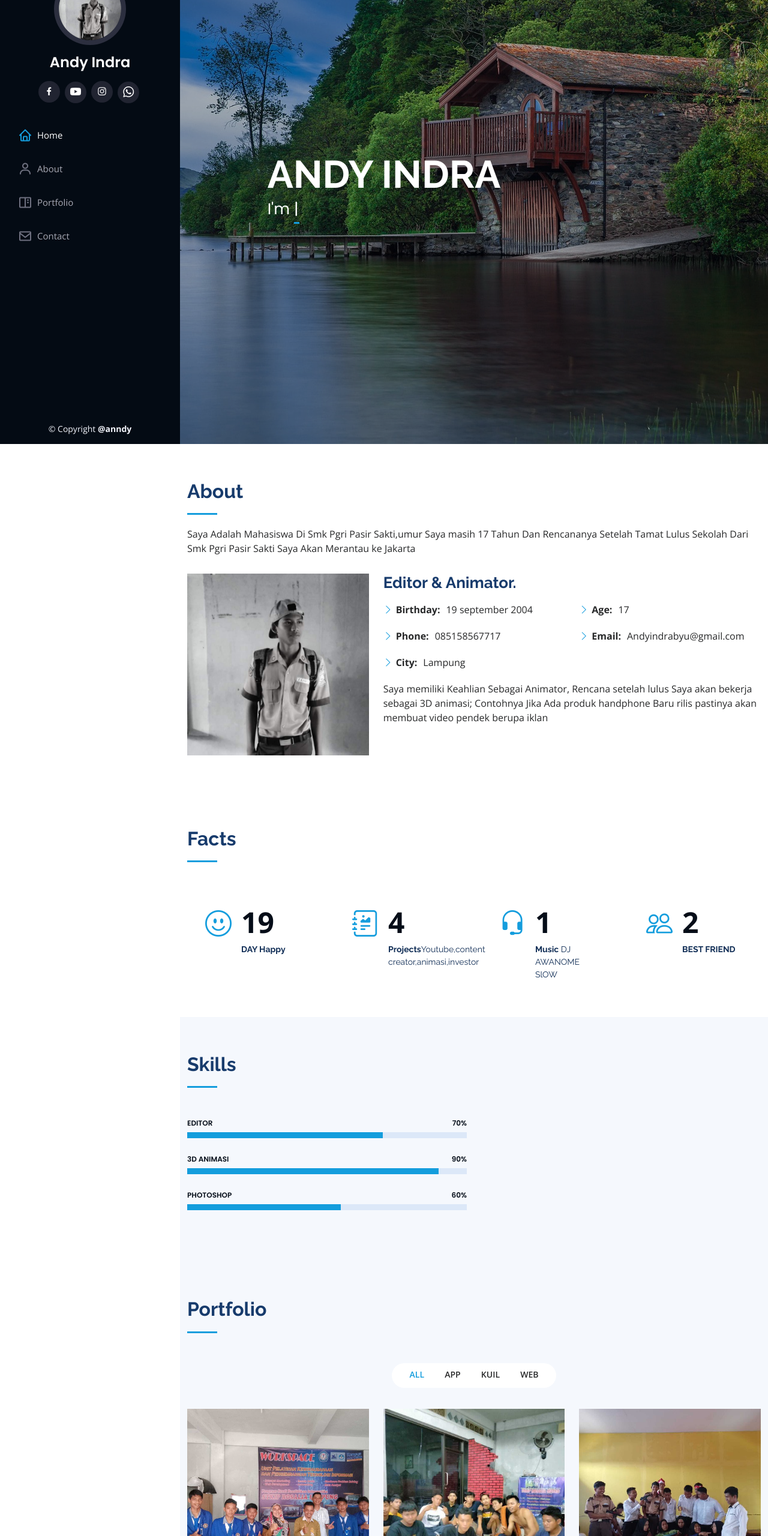
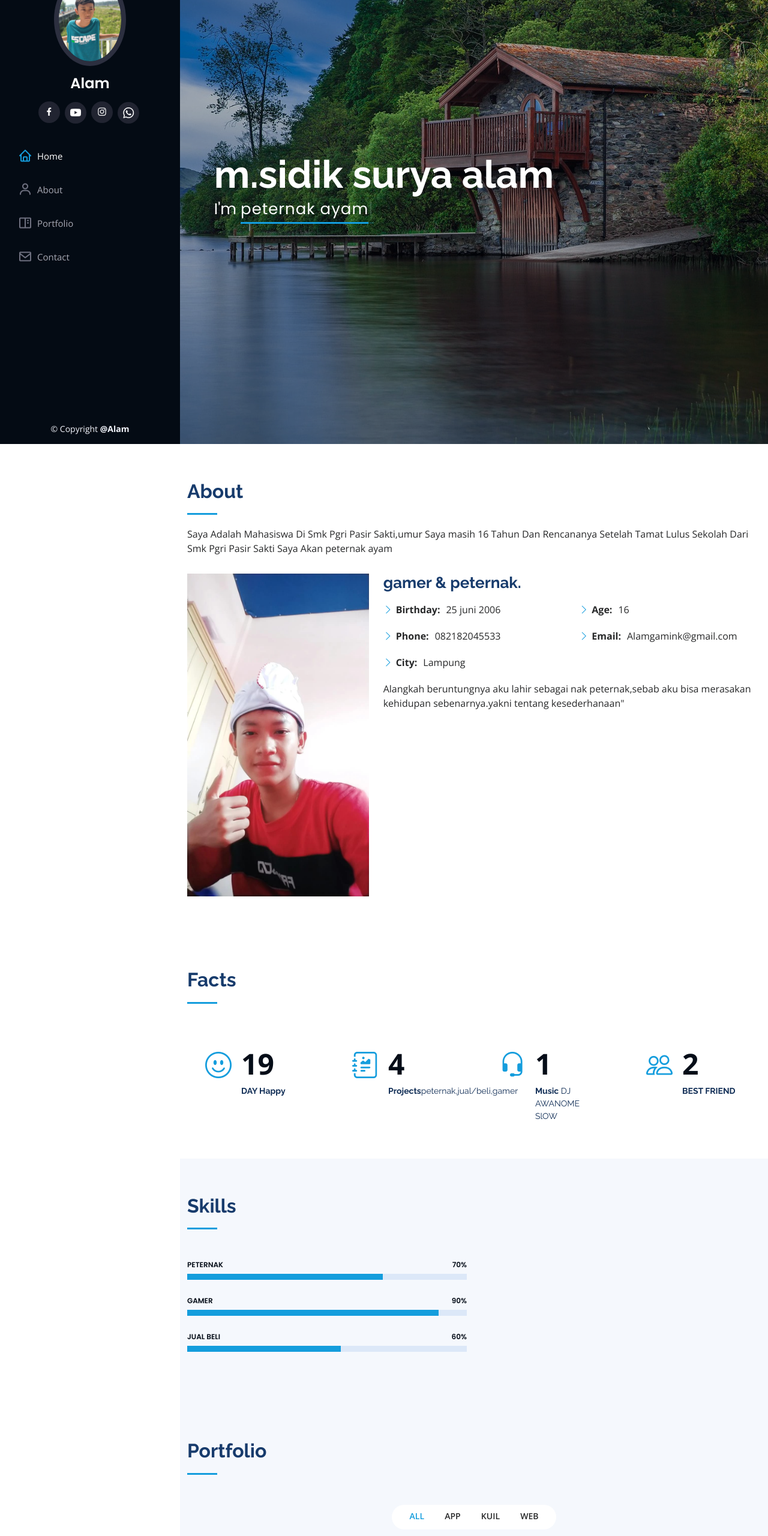
Before and after one commit to lordwhite9/webprofil, a plain HTML site: page index.html in a window 1280 px wide. Shown: the part 60-2620 px from the top of the page at 60% size. Drawn offline with nearby package versions, Linux system fonts and the light colour scheme.

Commit message:
first commit

```diff
--- a/index.html
+++ b/index.html
@@ -10,8 +10,8 @@
   <meta content="" name="keywords">
 
   <!-- Favicons -->
-  <link href="assets/img/logo1.png" rel="icon">
-  <link href="assets/img/logo1.png" rel="apple-touch-icon">
+  <link href="assets/img/alam1.png" rel="icon">
+  <link href="assets/img/alam1.png" rel="apple-touch-icon">
 
   <!-- Google Fonts -->
   <link href="https://fonts.googleapis.com/css?family=Open+Sans:300,300i,400,400i,600,600i,700,700i|Raleway:300,300i,400,400i,500,500i,600,600i,700,700i|Poppins:300,300i,400,400i,500,500i,600,600i,700,700i" rel="stylesheet">
@@ -46,13 +46,13 @@
     <div class="d-flex flex-column">
 
       <div class="profile">
-        <img src="assets/img/foto1.jpeg" alt="" class="img-fluid rounded-circle">
-        <h1 class="text-light"><a href="index.html">Andy Indra</a></h1>
+        <img src="assets/img/alam1.jpeg" alt="" class="img-fluid rounded-circle">
+        <h1 class="text-light"><a href="index.html">Alam</a></h1>
         <div class="social-links mt-3 text-center">
-          <a href="https://www.facebook.com/profile.php?id=100080259265383" class="facebook"><i class="bx bxl-facebook"></i></a>
-          <a href="https://www.youtube.com/@whitezz2243" class="youtube"><i class="bi bi-youtube"></i></a>
-          <a href="https://instagram.com/whitez19310?igshid=ZDdkNTZiNTM=" class="instagram"><i class="bx bxl-instagram"></i></a>
-          <a href="https://wa.me/6285158567717/?text=Halo%20Selamat%20Pagi" class="whatsapp"><i class="bi bi-whatsapp"></i></a>
+          <a href="" class="facebook"><i class="bx bxl-facebook"></i></a>
+          <a href="" class="youtube"><i class="bi bi-youtube"></i></a>
+          <a href="https://www.instagram.com/ini.alamz06/" class="instagram"><i class="bx bxl-instagram"></i></a>
+          <a href="https://wa.me/6282182045533/?text=Halo%20Selamat%20Pagi" class="whatsapp"><i class="bi bi-whatsapp"></i></a>
         </div>
       </div>
 
@@ -70,8 +70,8 @@
   <!-- ======= Hero Section ======= -->
   <section id="hero" class="d-flex flex-column justify-content-center align-items-center">
     <div class="hero-container" data-aos="fade-in">
-      <h1>ANDY INDRA</h1>
-      <p>I'm <span class="typed" data-typed-items="Editor,Gamer,Animator"></span></p>
+      <h1>m.sidik surya alam</h1>
+      <p>I'm <span class="typed" data-typed-items="gamer,peternak ayam"></span></p>
     </div>
   </section><!-- End Hero -->
 
@@ -83,35 +83,35 @@
 
         <div class="section-title">
           <h2>About</h2>
-          <p>Saya Adalah Mahasiswa Di Smk Pgri Pasir Sakti,umur Saya masih 17 Tahun Dan Rencananya Setelah Tamat Lulus Sekolah Dari Smk Pgri Pasir Sakti Saya Akan Merantau ke Jakarta </p>
+          <p>Saya Adalah Mahasiswa Di Smk Pgri Pasir Sakti,umur Saya masih 16 Tahun Dan Rencananya Setelah Tamat Lulus Sekolah Dari Smk Pgri Pasir Sakti Saya Akan peternak ayam </p>
         </div>
 
         <div class="row">
           <div class="col-lg-4" data-aos="fade-right">
-            <img src="assets/img/foto1.jpeg" class="img-fluid" alt="">
+            <img src="assets/img/alam2.jpeg" class="img-fluid" alt="">
           </div>
           <div class="col-lg-8 pt-4 pt-lg-0 content" data-aos="fade-left">
-            <h3>Editor &amp; Animator.</h3>
+            <h3>gamer &amp; peternak.</h3>
             <p class="fst-italic">
 
             </p>
             <div class="row">
               <div class="col-lg-6">
                 <ul>
-                  <li><i class="bi bi-chevron-right"></i> <strong>Birthday:</strong> <span>19 september 2004</span></li>
-                  <li><i class="bi bi-chevron-right"></i> <strong>Phone:</strong> <span>085158567717</span></li>
+                  <li><i class="bi bi-chevron-right"></i> <strong>Birthday:</strong> <span>25 juni 2006</span></li>
+                  <li><i class="bi bi-chevron-right"></i> <strong>Phone:</strong> <span>082182045533</span></li>
                   <li><i class="bi bi-chevron-right"></i> <strong>City:</strong> <span>Lampung</span></li>
                 </ul>
               </div>
               <div class="col-lg-6">
                 <ul>
-                  <li><i class="bi bi-chevron-right"></i> <strong>Age:</strong> <span>17</span></li>
-                  <li><i class="bi bi-chevron-right"></i> <strong>Email:</strong> <span>Andyindrabyu@gmail.com</span></li>
+                  <li><i class="bi bi-chevron-right"></i> <strong>Age:</strong> <span>16</span></li>
+                  <li><i class="bi bi-chevron-right"></i> <strong>Email:</strong> <span>Alamgamink@gmail.com</span></li>
                 </ul>
               </div>
             </div>
             <p>
-             Saya memiliki Keahlian Sebagai Animator, Rencana setelah lulus Saya akan bekerja sebagai 3D animasi; Contohnya Jika Ada produk handphone Baru rilis pastinya akan membuat video pendek berupa iklan
+             Alangkah beruntungnya aku lahir sebagai nak peternak,sebab aku bisa merasakan kehidupan sebenarnya.yakni tentang kesederhanaan"
             </p>
           </div>
         </div>
@@ -142,7 +142,7 @@
             <div class="count-box">
               <i class="bi bi-journal-richtext"></i>
               <span data-purecounter-start="0" data-purecounter-end="4" data-purecounter-duration="1" class="purecounter"></span>
-              <p><strong>Projects</strong>Youtube,content creator,animasi,investor</p>
+              <p><strong>Projects</strong>peternak,jual/beli,gamer</p>
             </div>
           </div>
 
@@ -181,21 +181,21 @@
           <div class="col-lg-6" data-aos="fade-up">
 
             <div class="progress">
-              <span class="skill">Editor <i class="val">70%</i></span>
+              <span class="skill">peternak<i class="val">70%</i></span>
               <div class="progress-bar-wrap">
                 <div class="progress-bar" role="progressbar" aria-valuenow="70" aria-valuemin="0" aria-valuemax="100"></div>
               </div>
             </div>
 
             <div class="progress">
-              <span class="skill">3D animasi <i class="val">90%</i></span>
+              <span class="skill">gamer <i class="val">90%</i></span>
               <div class="progress-bar-wrap">
                 <div class="progress-bar" role="progressbar" aria-valuenow="90" aria-valuemin="0" aria-valuemax="100"></div>
               </div>
             </div>
 
             <div class="progress">
-              <span class="skill">Photoshop <i class="val">60%</i></span>
+              <span class="skill">jual beli <i class="val">60%</i></span>
               <div class="progress-bar-wrap">
                 <div class="progress-bar" role="progressbar" aria-valuenow="55" aria-valuemin="0" aria-valuemax="100"></div>
               </div>
@@ -243,7 +243,7 @@
 
           <div class="col-lg-4 col-md-6 portfolio-item filter-web">
             <div class="portfolio-wrap">
-              <img src="assets/img/portfolio/aw2.jpg" class="img-fluid" alt="">
+              <img src="assets/img/portfolio/q1.jpg" class="img-fluid" alt="">
               <div class="portfolio-links">
                 <a href="assets/img/portfolio/aw2.jpg" data-gallery="portfolioGallery" class="portfolio-lightbox" title="Web 3"><i class="bx bx-plus"></i></a>
                 <a href="portfolio-details.html" title="More Details"><i class="bx bx-link"></i></a>
@@ -253,7 +253,7 @@
 
           <div class="col-lg-4 col-md-6 portfolio-item filter-app">
             <div class="portfolio-wrap">
-              <img src="assets/img/portfolio/aw3.jpg" class="img-fluid" alt="">
+              <img src="assets/img/portfolio/q2.jpg" class="img-fluid" alt="">
               <div class="portfolio-links">
                 <a href="assets/img/portfolio/aw3.jpg" data-gallery="portfolioGallery" class="portfolio-lightbox" title="App 2"><i class="bx bx-plus"></i></a>
                 <a href="portfolio-details.html" title="More Details"><i class="bx bx-link"></i></a>
@@ -263,7 +263,7 @@
 
           <div class="col-lg-4 col-md-6 portfolio-item filter-card">
             <div class="portfolio-wrap">
-              <img src="assets/img/portfolio/aww1.jpg" class="img-fluid" alt="">
+              <img  src="assets/img/portfolio/q3.jpg"  class="img-fluid" alt="">
               <div class="portfolio-links">
                 <a href="assets/img/portfolio/aww1.jpg" data-gallery="portfolioGallery" class="portfolio-lightbox" title="Card 2"><i class="bx bx-plus"></i></a>
                 <a href="portfolio-details.html" title="More Details"><i class="bx bx-link"></i></a>
@@ -295,7 +295,7 @@
             <div class="portfolio-wrap">
               <img src="assets/img/portfolio/aww4.jpg" class="img-fluid" alt="">
               <div class="portfolio-links">
-                <a href="assets/img/portfolio/aww4.jpg" data-gallery="portfolioGallery" class="portfolio-lightbox" title="Card 1"><i class="bx bx-plus"></i></a>
+                <a href="assets/img/portfolio/q4.jpg" data-gallery="portfolioGallery" class="portfolio-lightbox" title="Card 1"><i class="bx bx-plus"></i></a>
                 <a href="portfolio-details.html" title="More Details"><i class="bx bx-link"></i></a>
               </div>
             </div>
@@ -303,7 +303,7 @@
 
           <div class="col-lg-4 col-md-6 portfolio-item filter-card">
             <div class="portfolio-wrap">
-              <img src="assets/img/portfolio/aww5.jpg" class="img-fluid" alt="">
+              <img src="assets/img/portfolio/q5.jpg" class="img-fluid" alt="">
               <div class="portfolio-links">
                 <a href="assets/img/portfolio/aww5.jpg" data-gallery="portfolioGallery" class="portfolio-lightbox" title="Card 3"><i class="bx bx-plus"></i></a>
                 <a href="portfolio-details.html" title="More Details"><i class="bx bx-link"></i></a>
@@ -348,13 +348,13 @@
               <div class="email">
                 <i class="bi bi-envelope"></i>
                 <h4>Email:</h4>
-                <p>andyindrabyu.com</p>
+                <p>Alamgamink@gmail..com</p>
               </div>
 
               <div class="phone">
                 <i class="bi bi-phone"></i>
                 <h4>Call:</h4>
-                <p>+62 85158567717</p>
+                <p>+62 82182045533</p>
               </div>
 
               <iframe src="https://www.google.com/maps/embed?pb=!1m18!1m12!1m3!1d3971.397185347379!2d105.77691917595132!3d-5.507905754814706!2m3!1f0!2f0!3f0!3m2!1i1024!2i768!4f13.1!3m3!1m2!1s0x2e40fff8f9324801%3A0xcfbcfa09102ba521!2sMulyo%20Sari%2C%20Kec.%20Pasir%20Sakti%2C%20Kabupaten%20Lampung%20Timur%2C%20Lampung%2034387!5e0!3m2!1sid!2sid!4v1680701082683!5m2!1sid!2sid" width="600" height="450" style="border:0;" allowfullscreen="" loading="lazy" referrerpolicy="no-referrer-when-downgrade" style="border:0; width: 100%; height: 290px;" allowfullscreenallowfullscreen="" loading="lazy" referrerpolicy="no-referrer-when-downgrade"></iframe>
@@ -402,7 +402,7 @@
   <footer id="footer">
     <div class="container">
       <div class="copyright">
-        &copy; Copyright <strong><span>@anndy</span></strong>
+        &copy; Copyright <strong><span>@Alam</span></strong>
       </div>
     </div>
   </footer><!-- End  Footer -->
```
Also changed, not shown: assets/img/alam1.jpeg (added), assets/img/alam2.jpeg (added), assets/img/portfolio/p1.jpeg (added), assets/img/portfolio/p2.jpeg (added), assets/img/portfolio/p3.jpeg (added), assets/img/portfolio/p4.jpeg (added), assets/img/portfolio/p5.jpeg (added), assets/img/portfolio/q1.jpg (added), assets/img/portfolio/q2.jpg (added), assets/img/portfolio/q3.jpg (added), assets/img/portfolio/q4.jpg (added), assets/img/portfolio/q5.jpg (added).
